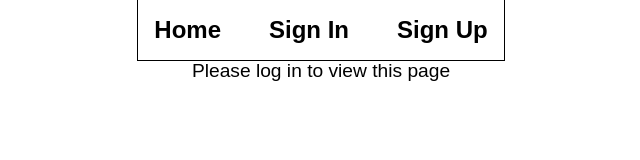
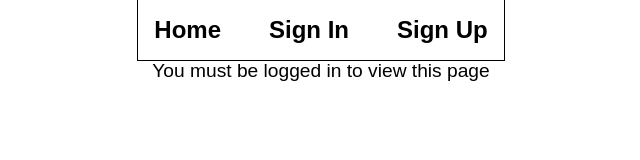
Before and after one commit to gabestuf/BowlingScores, a React (Vite) app in the folder client/: page /profile in a window 1280 px wide. Shown: the top 160 px of the page, without its empty margins (319-959 px from the left). Built offline with nearby package versions, Linux system fonts and the light colour scheme; no server answers.

Commit message:
Versioning untracked files

```diff
--- a/client/src/ProfilePage.tsx
+++ b/client/src/ProfilePage.tsx
@@ -10,7 +10,7 @@ const ProfilePage: FC<Props> = ({ isLoggedIn }) => {
   if (isLoggedIn) {
     return <Profile />;
   } else {
-    return <div className="ProfilePage">Please log in to view this page</div>;
+    return <div className="ProfilePage">You must be logged in to view this page</div>;
   }
 };
 
```
